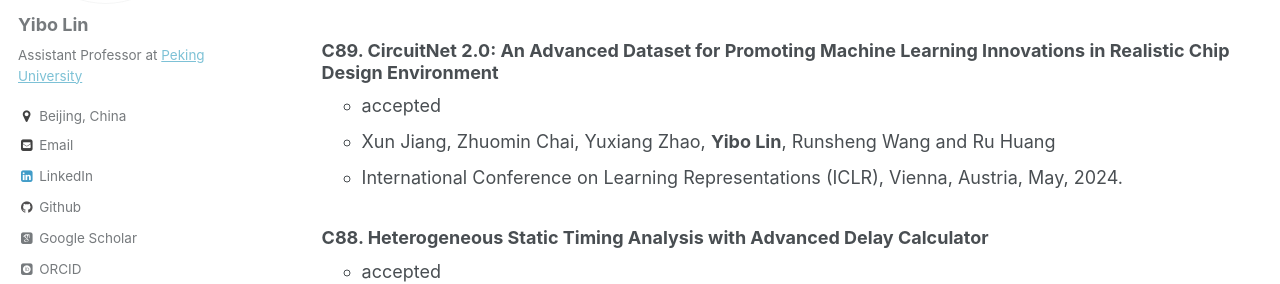
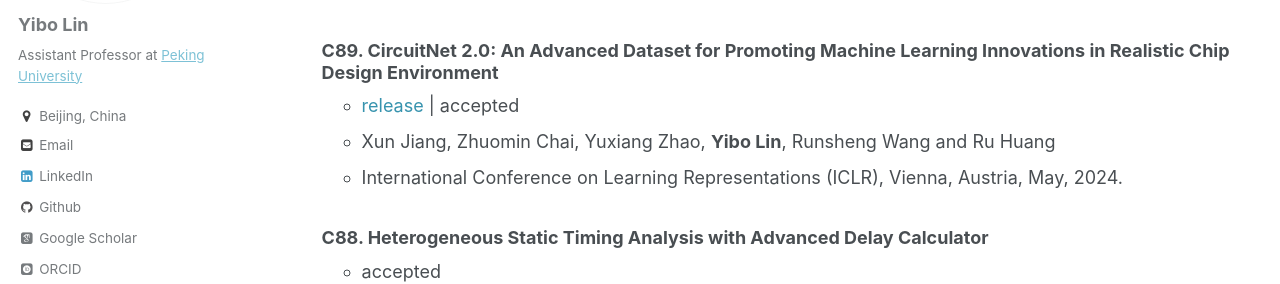
Before and after one commit to limbo018/limbo018.github.io, a Jekyll site: the page built from _pages/publications.md, in a window 1280 px wide and 900 px high. Shown: the part 289-573 px from the top of the window. Built offline with Jekyll 4.4.1, drawn with Linux system fonts in a browser that asks for light colours; some web fonts are replaced.

```diff
--- a/_pages/publications.md
+++ b/_pages/publications.md
@@ -20,7 +20,7 @@ Conference Papers
 * 2024
 
   ### C89. CircuitNet 2.0: An Advanced Dataset for Promoting Machine Learning Innovations in Realistic Chip Design Environment
-     * accepted
+     * <a href="https://circuitnet.github.io" style="color:#3793ae">release</a> \| accepted
      * Xun Jiang, Zhuomin Chai, Yuxiang Zhao, **Yibo Lin**, Runsheng Wang and Ru Huang
      * International Conference on Learning Representations (ICLR), Vienna, Austria, May, 2024.
 
--- a/ref/publications.bib
+++ b/ref/publications.bib
@@ -1165,7 +1165,7 @@
     month={May},
     address={Vienna, Austria},
     publishlink={},
-    annotateweb={(accepted)},
+    annotateweb={([https://circuitnet.github.io release])(accepted)},
     annotatecv={(accepted)},
 }
 
```
Also changed, not shown: _includes/publications_cv.md (+1 -1 lines), 2 other files.
